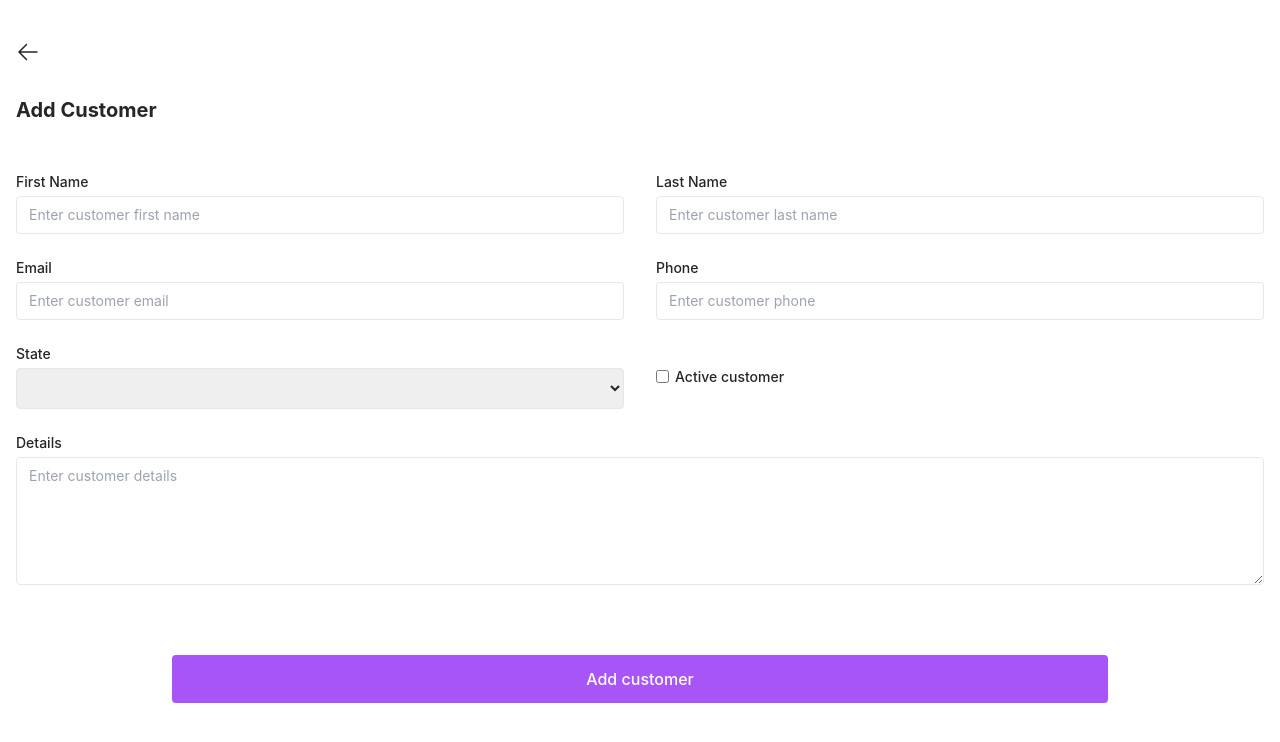
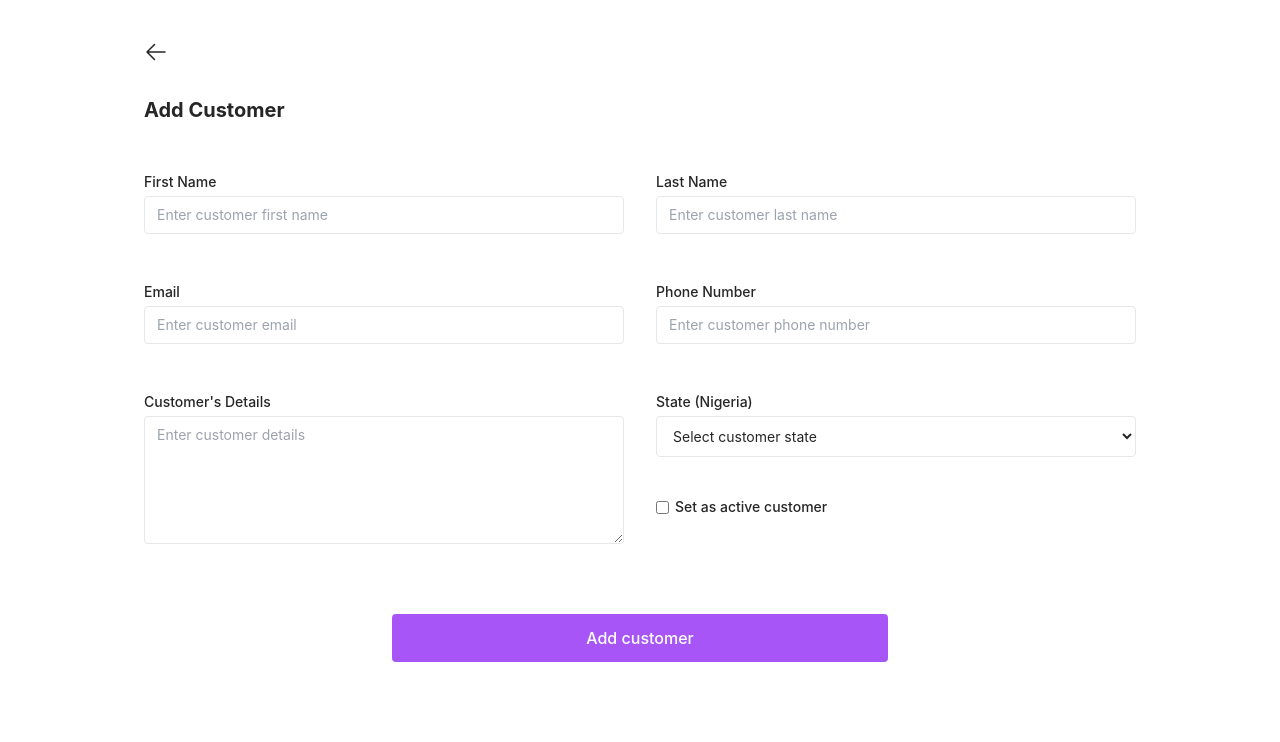
Before and after one commit to the-eduek/sycamore-test, a Vue app: page /add-customer in a window 1280 px wide. Shown: the top 742 px of the page. Built offline with nearby package versions, Linux system fonts and the light colour scheme.

Commit message:
feat: form validation with custom directive

```diff
--- a/src/components/CustomerForm.vue
+++ b/src/components/CustomerForm.vue
@@ -2,28 +2,24 @@
 import { onBeforeMount, ref } from 'vue'
 import { storeToRefs } from 'pinia'
 import { useCustomerStore } from '@/stores/customer'
+import { CUSTOMER } from '@/constants'
 import states from '@/assets/states.json'
+import vValidateFormInput from '@/functions/validateFormInput'
 
-const CUSTOMER = {
-  FIRSTNAME: 'First Name',
-  LASTNAME: 'Last Name',
-  EMAIL: 'Email',
-  PHONE: 'Phone',
-  STATE: 'State',
-  ACTIVE: 'Active Customer',
-  DETAILS: 'Details',
-}
-
+// store
 const { customers } = storeToRefs(useCustomerStore())
-
 const { addCustomer } = useCustomerStore()
 
+// props
 const props = defineProps({
   editID: {
     type: Number,
     default: null,
   },
 })
+
+// emit submit event
+const emits = defineEmits(['submit'])
 
 const customerObj = ref({
   id: '',
@@ -36,149 +32,161 @@ const customerObj = ref({
   details: '',
 })
 
+// submit form handler
+function validateForm() {
+  const inputFields = document.querySelectorAll('[data-validate]')
+  let allValid = true
+
+  inputFields.forEach((inputField) => {
+    console.log(inputField)
+
+    if (!inputField._isValid) {
+      allValid = false
+      inputField._showErrorMessage()
+    }
+  })
+
+  return allValid
+}
+
 function handleSubmit() {
+  if (!validateForm()) return
+
   if (props.editID) {
     const customerIndex = customers.value.findIndex((customer) => customer.id === props.editID)
-    customers.value[customerIndex] = { ...customerObj.value }
-
-    emitSubmit()
-    return
+    if (customerIndex !== -1) customers.value[customerIndex] = { ...customerObj.value }
+  } else {
+    const noOfCustomers = customers.value.length
+    customerObj.value.id = noOfCustomers + 1
+    addCustomer(customerObj.value)
   }
 
-  const noOfCustomers = customers.value.length
-  customerObj.value.id = noOfCustomers + 1
-
-  addCustomer(customerObj.value)
-  emitSubmit()
+  emits('submit')
 }
 
+// load existing data for edit
 onBeforeMount(() => {
   const customer = customers.value.find((customer) => customer.id === props.editID)
   if (customer) {
     customerObj.value = { ...customer }
   }
 })
-
-// emit submit event
-const emits = defineEmits(['submit'])
-
-function emitSubmit() {
-  emits('submit')
-}
 </script>
 
 <template>
   <div class="py-4">
     <form @submit.prevent="handleSubmit">
-      <div class="md:flex space-y-6 md:space-y-0 mb-6">
-        <div class="md:w-1/2 md:mr-4">
-          <label :for="CUSTOMER.FIRSTNAME" class="block text-sm font-medium">{{
-            CUSTOMER.FIRSTNAME
-          }}</label>
+      <div class="md:flex space-y-8 md:space-y-0 mb-8 md:mb-12">
+        <div class="md:w-1/2 md:mr-4 relative">
+          <label :for="CUSTOMER.FIRSTNAME" class="block text-sm font-medium">First Name</label>
 
           <input
             :id="CUSTOMER.FIRSTNAME"
             placeholder="Enter customer first name"
-            :class="[{ 'border-red-500': error }, 'w-full mt-1 px-3 py-2 border rounded text-sm']"
+            class="w-full mt-1 px-3 py-2 border rounded text-sm"
             type="text"
             v-model="customerObj.firstName"
+            v-validate-form-input="CUSTOMER.FIRSTNAME"
+            data-validate="true"
           />
         </div>
 
         <div class="md:w-1/2 md:ml-4">
-          <label :for="CUSTOMER.LASTNAME" class="block text-sm font-medium">{{
-            CUSTOMER.LASTNAME
-          }}</label>
+          <label :for="CUSTOMER.LASTNAME" class="block text-sm font-medium">Last Name</label>
 
           <input
             :id="CUSTOMER.LASTNAME"
             placeholder="Enter customer last name"
-            :class="[{ 'border-red-500': error }, 'w-full mt-1 px-3 py-2 border rounded text-sm']"
+            class="w-full mt-1 px-3 py-2 border rounded text-sm"
             type="text"
             v-model="customerObj.lastName"
+            v-validate-form-input="CUSTOMER.LASTNAME"
+            data-validate="true"
           />
         </div>
       </div>
 
-      <div class="md:flex space-y-6 md:space-y-0 mb-6">
+      <div class="md:flex space-y-8 md:space-y-0 mb-8 md:mb-12">
         <div class="md:w-1/2 md:mr-4">
-          <label :for="CUSTOMER.EMAIL" class="block text-sm font-medium">{{
-            CUSTOMER.EMAIL
-          }}</label>
+          <label :for="CUSTOMER.EMAIL" class="block text-sm font-medium">Email</label>
 
           <input
             :id="CUSTOMER.EMAIL"
             placeholder="Enter customer email"
-            :class="[{ 'border-red-500': error }, 'w-full mt-1 px-3 py-2 border rounded text-sm']"
+            class="w-full mt-1 px-3 py-2 border rounded text-sm"
             type="text"
             v-model="customerObj.email"
+            v-validate-form-input="CUSTOMER.EMAIL"
+            data-validate="true"
           />
         </div>
 
         <div class="md:w-1/2 md:ml-4">
-          <label :for="CUSTOMER.PHONE" class="block text-sm font-medium">{{
-            CUSTOMER.PHONE
-          }}</label>
+          <label :for="CUSTOMER.PHONE" class="block text-sm font-medium">Phone Number</label>
 
           <input
             :id="CUSTOMER.PHONE"
-            placeholder="Enter customer phone"
-            :class="[{ 'border-red-500': error }, 'w-full mt-1 px-3 py-2 border rounded text-sm']"
+            placeholder="Enter customer phone number"
+            class="w-full mt-1 px-3 py-2 border rounded text-sm"
             type="text"
             v-model="customerObj.phone"
+            v-validate-form-input="CUSTOMER.PHONE"
+            data-validate="true"
           />
         </div>
       </div>
 
-      <div class="md:flex md:items-center space-y-6 md:space-y-0 mb-6">
-        <div class="md:w-1/2 md:mr-4">
-          <label :for="CUSTOMER.STATE" class="block text-sm font-medium">{{
-            CUSTOMER.STATE
-          }}</label>
+      <div class="md:flex">
+        <div class="md:w-1/2 md:ml-4 md:order-2">
+          <div>
+            <label :for="CUSTOMER.STATE" class="block text-sm font-medium">State (Nigeria)</label>
 
             <select
               :name="CUSTOMER.STATE"
               :id="CUSTOMER.STATE"
-            :class="[
-              { 'border-red-500': error },
-              'background-none h-full w-full mt-1 px-3 py-2.5 border rounded text-sm',
-            ]"
+              class="background-none bg-white h-full w-full mt-1 px-3 py-2.5 border rounded text-sm"
               v-model="customerObj.state"
+              v-validate-form-input="CUSTOMER.STATE"
+              data-validate="true"
             >
+              <option value="" disabled>Select customer state</option>
               <option v-for="(state, index) in [...states]" :key="index" :value="state">
                 {{ state }}
               </option>
             </select>
           </div>
 
-        <div class="flex items-center md:ml-4 w-1/2">
+          <div class="flex items-center mb-8 mt-10">
             <input
               type="checkbox"
-            :id="CUSTOMER.ACTIVE"
+              :id="CUSTOMER.STATUS"
               v-model="customerObj.active"
               class="mr-1.5"
             />
-          <label :for="CUSTOMER.ACTIVE" class="text-sm font-medium">Active customer</label>
+            <label :for="CUSTOMER.STATUS" class="text-sm font-medium">Set as active customer</label>
           </div>
         </div>
 
-      <div>
-        <label :for="CUSTOMER.DETAILS" class="block text-sm font-medium">{{
-          CUSTOMER.DETAILS
-        }}</label>
+        <div class="md:w-1/2 md:mr-4">
+          <label :for="CUSTOMER.DETAILS" class="block text-sm font-medium"
+            >Customer's Details</label
+          >
 
           <textarea
             :id="CUSTOMER.DETAILS"
             v-model="customerObj.details"
+            v-validate-form-input="CUSTOMER.DETAILS"
             class="w-full mt-1 px-3 py-2 border rounded h-32 text-sm"
             placeholder="Enter customer details"
+            data-validate="true"
           ></textarea>
+        </div>
       </div>
 
       <div class="flex justify-center my-8 md:my-16">
         <button
           type="submit"
-          class="bg-purple-500 font-medium text-white px-4 py-3 rounded hover:bg-purple-600 w-full md:w-3/4"
+          class="bg-purple-500 font-medium text-white px-4 py-3 rounded hover:bg-purple-600 w-full md:w-1/2"
         >
           {{ props.editID ? 'Save edits' : 'Add customer' }}
         </button>
--- a/src/components/CustomerList.vue
+++ b/src/components/CustomerList.vue
@@ -36,8 +36,8 @@ function redirectEditCustomer(id) {
             :key="customer.id"
             :class="['border-b', { 'bg-white': index % 2 === 0, 'bg-purple-50': index % 2 !== 0 }]"
           >
-            <td class="px-4 py-3 text-sm text-gray-700">{{ customer.firstName }}</td>
-            <td class="px-4 py-3 text-sm text-gray-700">{{ customer.lastName }}</td>
+            <td class="capitalize px-4 py-3 text-sm text-gray-700">{{ customer.firstName }}</td>
+            <td class="capitalize px-4 py-3 text-sm text-gray-700">{{ customer.lastName }}</td>
             <td class="px-4 py-3 text-sm text-gray-700">{{ customer.email }}</td>
             <td class="px-4 py-3 text-sm text-gray-700">{{ customer.phone }}</td>
             <td class="px-4 py-3 text-sm text-gray-700">{{ customer.state }}</td>
--- /dev/null
+++ b/src/constants.js
@@ -0,0 +1,13 @@
+export const CUSTOMER = {
+  ID: 'id',
+  FIRSTNAME: 'fName',
+  LASTNAME: 'lName',
+  EMAIL: 'email',
+  PHONE: 'phone',
+  STATE: 'state',
+  STATUS: 'status',
+  DETAILS: 'details',
+}
+
+export const EMAIL_REGEX = /^[\w-.]+@([\w-]+\.)+[\w-]{2,4}$/
+export const NGN_PHONE_REGEX = /^(?:\+234|0)[789][01]\d{8}$/
--- /dev/null
+++ b/src/functions/validateFormInput.js
@@ -0,0 +1,64 @@
+import { CUSTOMER, EMAIL_REGEX, NGN_PHONE_REGEX } from '@/constants'
+
+function validateField(field, value) {
+  switch (field) {
+    case CUSTOMER.FIRSTNAME:
+      if (!value.trim()) return "Please enter customer's first name."
+      break
+    case CUSTOMER.LASTNAME:
+      if (!value.trim()) return "Please enter customer's last name."
+      break
+    case CUSTOMER.EMAIL:
+      if (!value.trim()) return "Please enter customer's email."
+      if (!EMAIL_REGEX.test(value)) return 'Please enter a valid email.'
+      break
+    case CUSTOMER.PHONE:
+      if (!value.trim()) return "Please enter customer's phone number."
+      if (!NGN_PHONE_REGEX.test(value)) return 'Please enter a valid phone number.'
+      break
+    case CUSTOMER.STATE:
+      if (!value) return "Please select customer's state."
+      break
+    case CUSTOMER.DETAILS:
+      if (!value.trim()) return "Please enter customer's details."
+      break
+    default:
+      return null
+  }
+
+  return null
+}
+
+export default {
+  mounted(el, binding) {
+    const fieldName = binding.value
+
+    const errorElement = document.createElement('p')
+    errorElement.className = 'absolute bottom mt-px text-xs text-red-500'
+    el.parentNode.appendChild(errorElement)
+
+    function showErrorMessage() {
+      const errorMessage = validateField(fieldName, el.value)
+      if (errorMessage) {
+        errorElement.textContent = errorMessage
+        el._isValid = false
+      } else {
+        errorElement.textContent = null
+        el._isValid = true
+      }
+    }
+
+    el._isValid = false
+
+    el.addEventListener('input', showErrorMessage)
+
+    el._showErrorMessage = showErrorMessage
+  },
+
+  beforeUnmount(el) {
+    el.removeEventListener('input', el._showErrorMessage)
+
+    delete el._showErrorMessage
+    delete el._isValid
+  },
+}
--- a/src/views/AddCustomerView.vue
+++ b/src/views/AddCustomerView.vue
@@ -29,7 +29,7 @@ watch(
 </script>
 
 <template>
-  <div class="max-w-7xl min-h-screen mx-auto px-4 py-10">
+  <div class="max-w-5xl min-h-screen mx-auto px-4 py-10">
     <div class="flex items-center">
       <button @click="goBack" title="Back">
         <svg
--- a/src/views/HomeView.vue
+++ b/src/views/HomeView.vue
@@ -4,7 +4,7 @@ import { RouterLink } from 'vue-router'
 </script>
 
 <template>
-  <div class="max-w-7xl min-h-screen mx-auto px-4 py-10">
+  <div class="max-w-5xl min-h-screen mx-auto px-4 py-10">
     <div class="md:flex md:items-center md:justify-between">
       <h1 class="text-xl font-bold mb-4 md:mb-0">Sycamore Customer Dashboard</h1>
 
```
Lines whose indentation alone changed are shown as unchanged.
